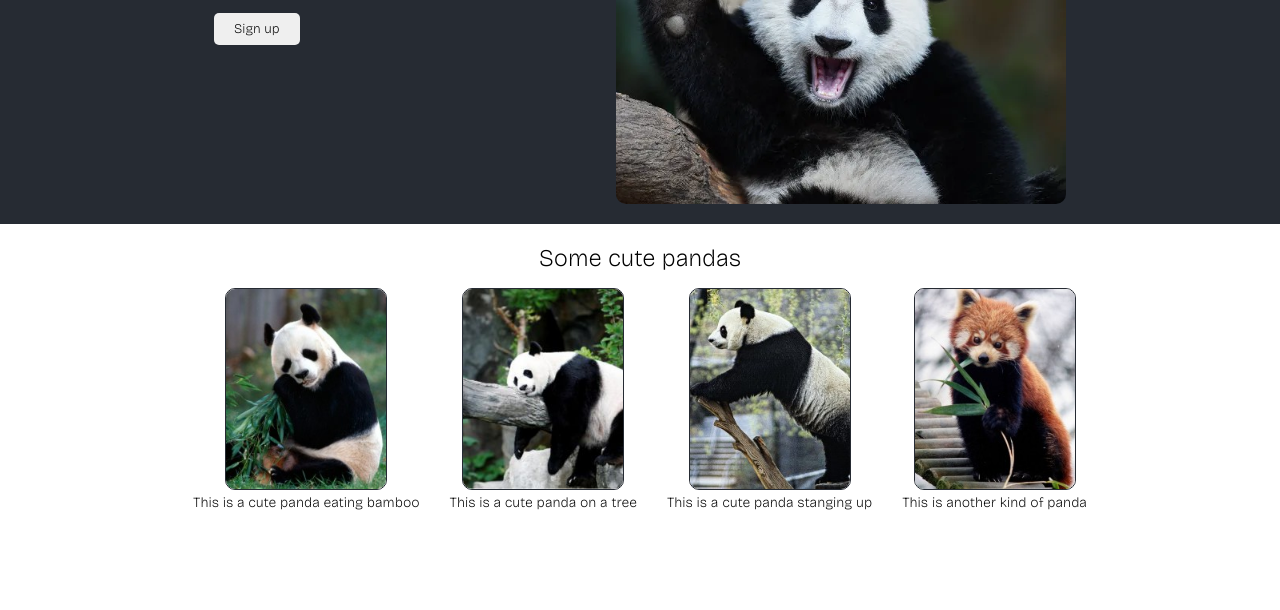
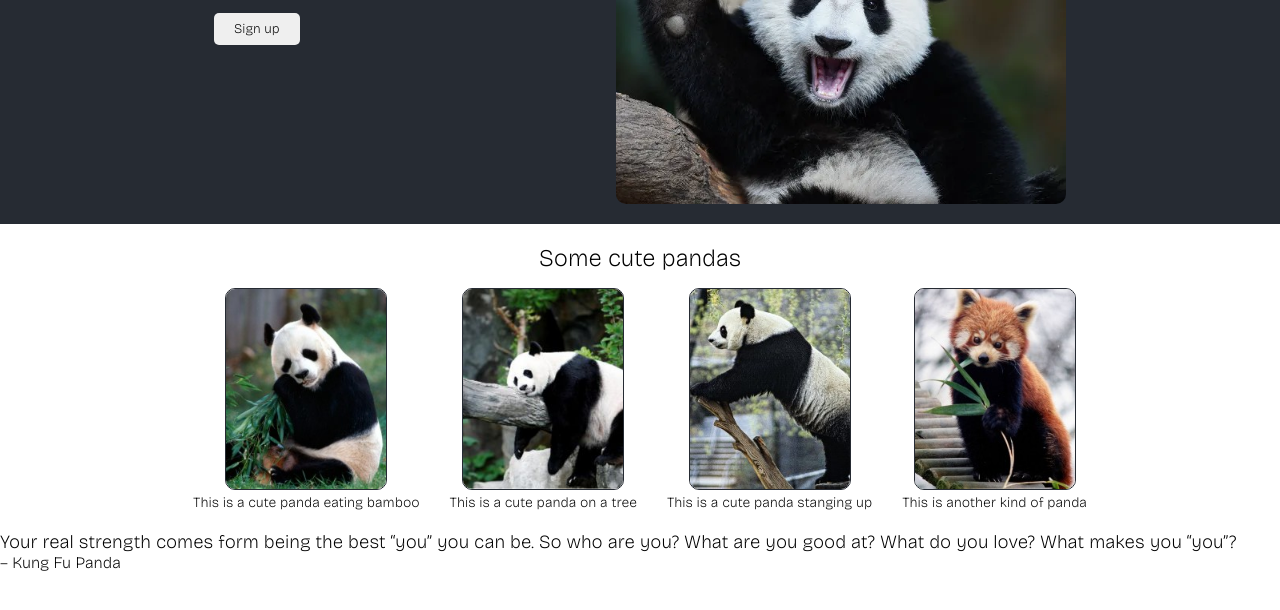
Before and after one commit to MFernanda16/landing-page, a plain HTML site: page index.html in a window 1280 px wide. Shown: the part 174-784 px from the top of the page. Drawn offline with nearby package versions, Linux system fonts and the light colour scheme.

Commit message:
Add section three on html

```diff
--- a/index.html
+++ b/index.html
@@ -48,5 +48,9 @@
         </div>
     </div>
 
+    <div class="three">
+        <h3>Your real strength comes form being the best “you” you can be. So who are you? What are you good at? What do you love? What makes you “you”?</h3>
+        <p>– Kung Fu Panda</p>
+    </div>
 </body>
 </html>
```
